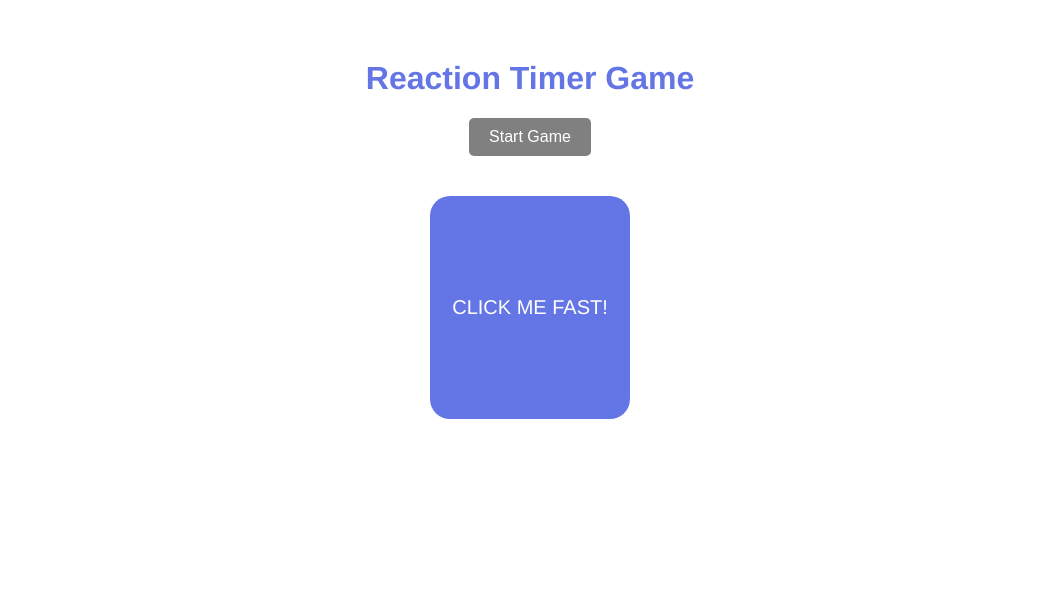
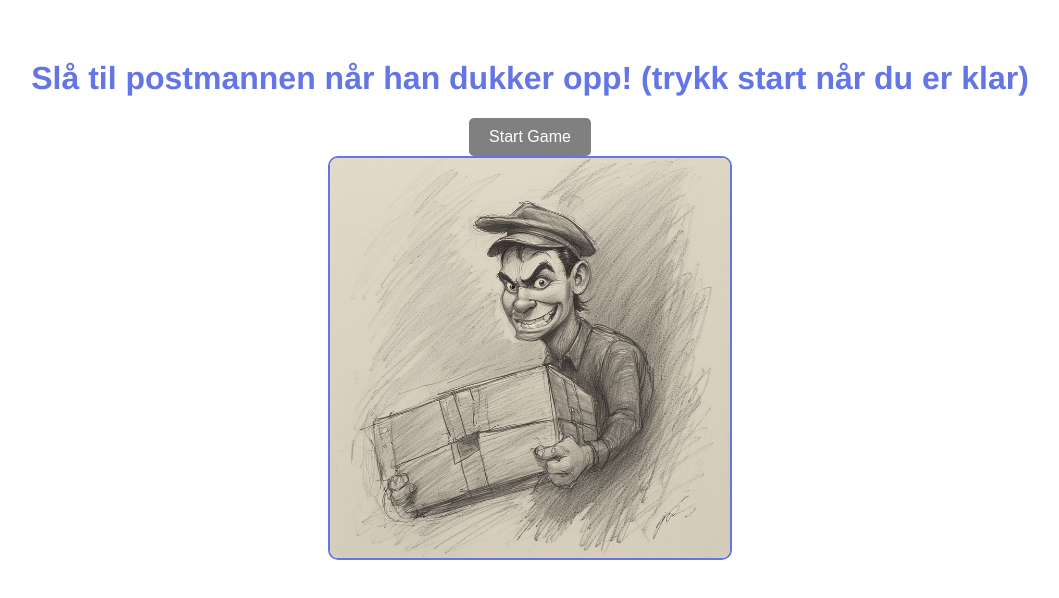
Before and after one commit to code-of-eidsten/reactiontimer-game, a Vue app: page / in a window 1280 px wide. Both pictures are taken after a click on the button "Start Game". Shown: the top 598 px of the page, without its empty margins (110-1169 px from the left). Built offline with nearby package versions, Linux system fonts and the light colour scheme.

Commit message:
temp made as slap postman game

```diff
--- a/src/App.vue
+++ b/src/App.vue
@@ -1,7 +1,7 @@
 <template>
-  <h1>Reaction Timer Game</h1>
+  <h1>Slå til postmannen når han dukker opp! (trykk start når du er klar)</h1>
   <Results v-if="showResults" :score="score" />
-  <button class="startBtn" @click="start" :disabled="isPlaying">Start Game</button>
+  <button class="startBtn" @click="start" :disabled="isPlaying">Start Game</button><br>
   <Block v-if="isPlaying" :delay="delay" @end="endGame" />
 </template>
 
--- a/src/components/Block.vue
+++ b/src/components/Block.vue
@@ -1,5 +1,5 @@
 <template>
-    <div class="block" v-if="showBlock" @click="stopTimer"> CLICK ME FAST!</div>
+    <img src="../assets/postman.jpg" class="block" v-if="showBlock" @click="stopTimer" />
 </template>
 
 <script>
@@ -35,14 +35,9 @@ export default {
 
 <style>
 .block {
-    width: 200px;
-    border-radius: 20px;
-    background-color: rgb(100, 117, 230);
-    color: white;
-    font-size: 20px;
-    text-align: center;
-    padding: 100px 0;
-    margin: 40px auto;
+    width: 400px;
     cursor: pointer;
+    border: 2px solid rgb(100, 117, 230);
+    border-radius: 10px;
 }
 </style>
--- a/src/components/Results.vue
+++ b/src/components/Results.vue
@@ -1,6 +1,6 @@
 <template>
     <div class="results">
-        <h2> Your Reaction Time: {{ score }} ms!</h2>
+        <h2> Du brukte: {{ score }}ms på å slå til postmannen!</h2>
         <h1>{{ rank }}</h1>
     </div>
 </template>
@@ -15,11 +15,11 @@ export default {
     },
     mounted() {
         if (this.score < 300) {
-            this.rank = '⚡Lightning has nothing on you!⚡';
+            this.rank = '⚡Som han ble truffet av lynet!⚡';
         } else if (this.score < 400) {
-            this.rank = ' 👏Pro clicker!👏';
+            this.rank = ' 👏Proffbokser!👏';
         } else if (this.score < 600) {
-            this.rank = 'Average reaction 🙆';
+            this.rank = 'Den kjente han nok! 🙆';
         } else {
             this.rank = 'Sloooow..🐌';
         }
```
Also changed, not shown: src/assets/postman.jpg (added).
